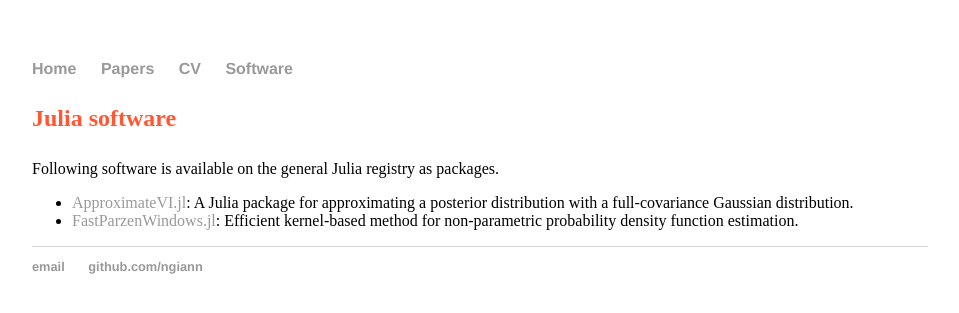
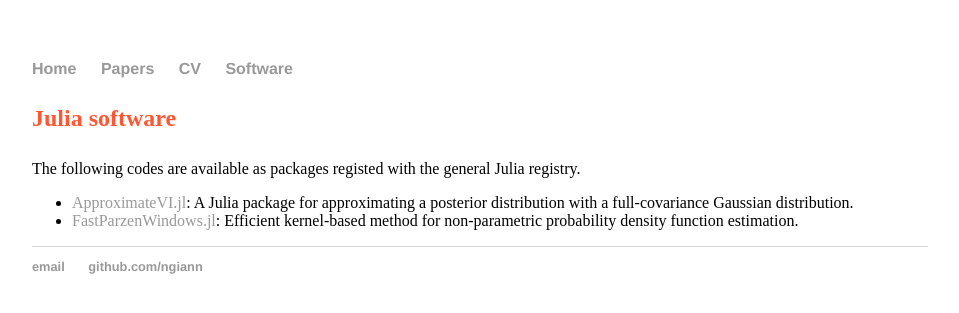
Before and after one commit to ngiann/ngiann.github.io, a Jekyll site: the page built from software/index.md, in a window 1280 px wide. Shown: the top 313 px of the page, without its empty margins (160-1119 px from the left). Built offline with Jekyll 4.4.1, drawn with Linux system fonts in a browser that asks for light colours.

Commit message:
Update index.md

```diff
--- a/software/index.md
+++ b/software/index.md
@@ -6,7 +6,7 @@ title: Nikos Gianniotis, Machine learning researcher
 
 <h2><p style="color:#FF5733"> Julia software </p></h2>
 
-Following software is available on the general Julia registry as packages.
+The following codes are available as packages registed with the general Julia registry.
 
 <ul>
   <li><a href="https://github.com/ngiann/ApproximateVI.jl">ApproximateVI.jl</a>: A Julia package for approximating a posterior distribution with a full-covariance Gaussian distribution.</li>
```
